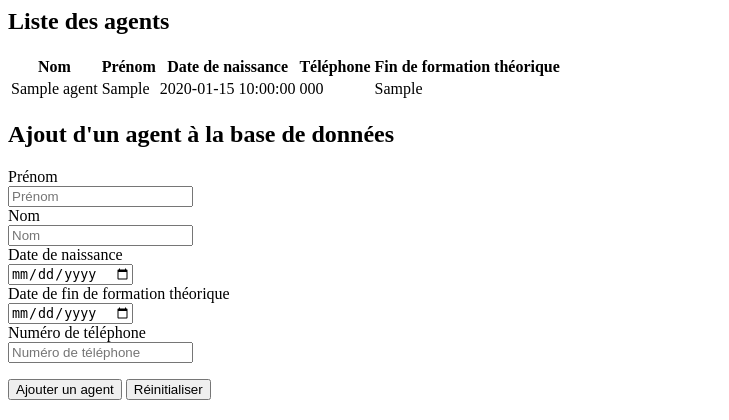
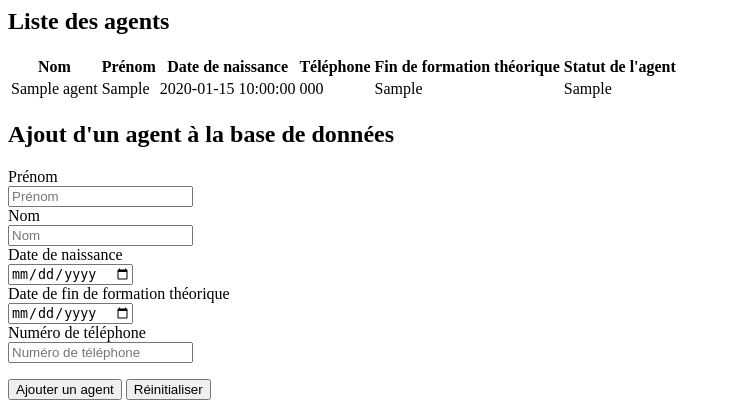
Before and after one commit to foxtrot-alpha-bravo/pansops_projet, a Flask app: template ProjetTechPANSOPS/myApp/template/index.html in a window 1280 px wide. Shown: the top 420 px of the page, without its empty margins (0-729 px from the left). Run offline with Flask 3, Linux system fonts and the light colour scheme; the template is opened without the code that fills it: most values are stand-ins (such as "Sample title", 1, 10 or a date in 2020); parts of the project's set-up code (start-up, migrations or seed data) failed here and were passed over.

Commit message:
modified:   ProjetTechPANSOPS/myApp/__pycache__/views.cpython-311.pyc 	modified:   ProjetTechPANSOPS/myApp/model/__pycache__/bdd.cpython-311.pyc 	modified:   ProjetTechPANSOPS/myApp/template/index.html

```diff
--- a/ProjetTechPANSOPS/myApp/template/index.html
+++ b/ProjetTechPANSOPS/myApp/template/index.html
@@ -6,6 +6,7 @@
         <th>Date de naissance</th>
         <th>Téléphone</th>
         <th>Fin de formation théorique</th>
+        <th>Statut de l'agent</th>
     </thead>
     <tbody>
         {%for agent in listeAgents%}
@@ -15,6 +16,7 @@
             <td>{{agent.date_naissance_agent}}</td>
             <td>{{agent.tel_agent}}</td>
             <td>{{agent.fin_formation_theorique_agent}}</td>
+            <td>{{agent.statut_agent}}</td>
         </tr>
         {%endfor%}
     </tbody>
```
